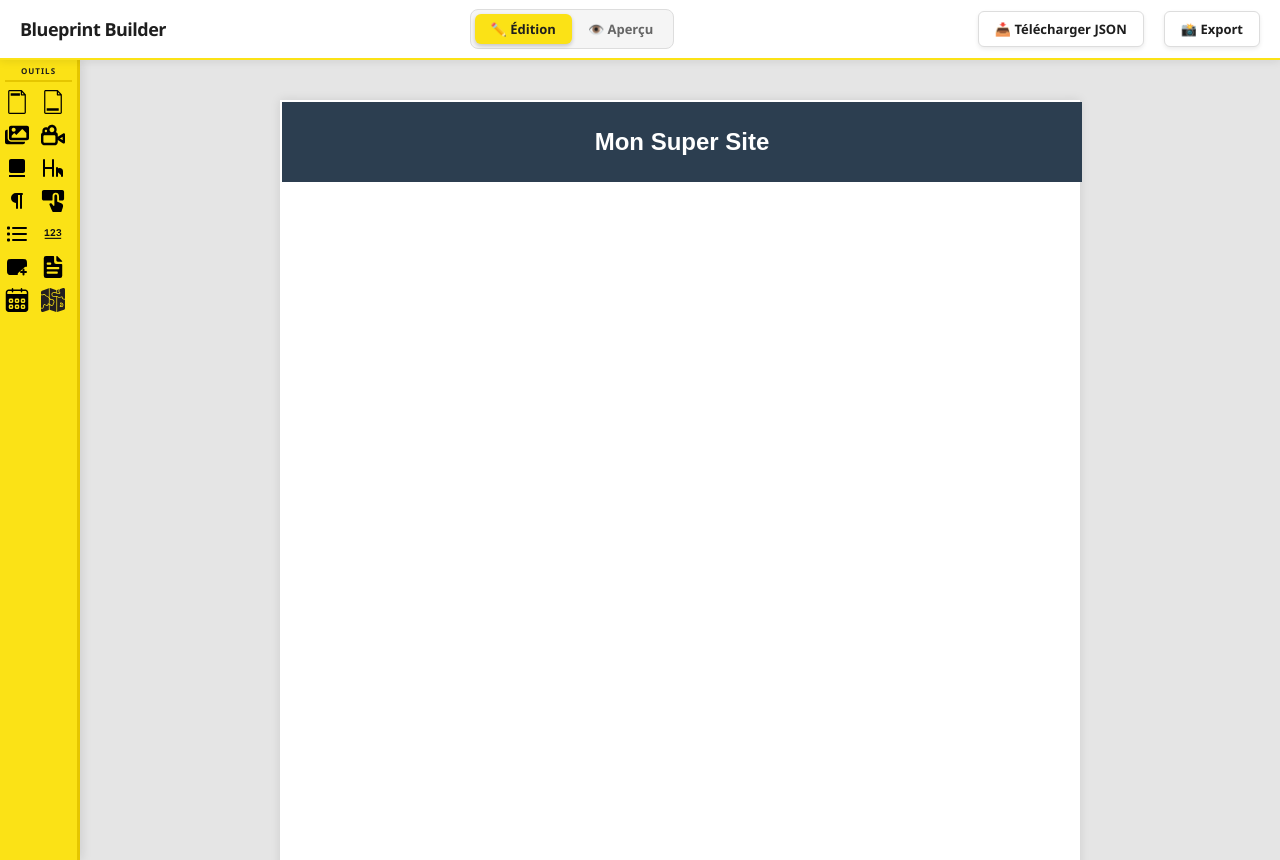
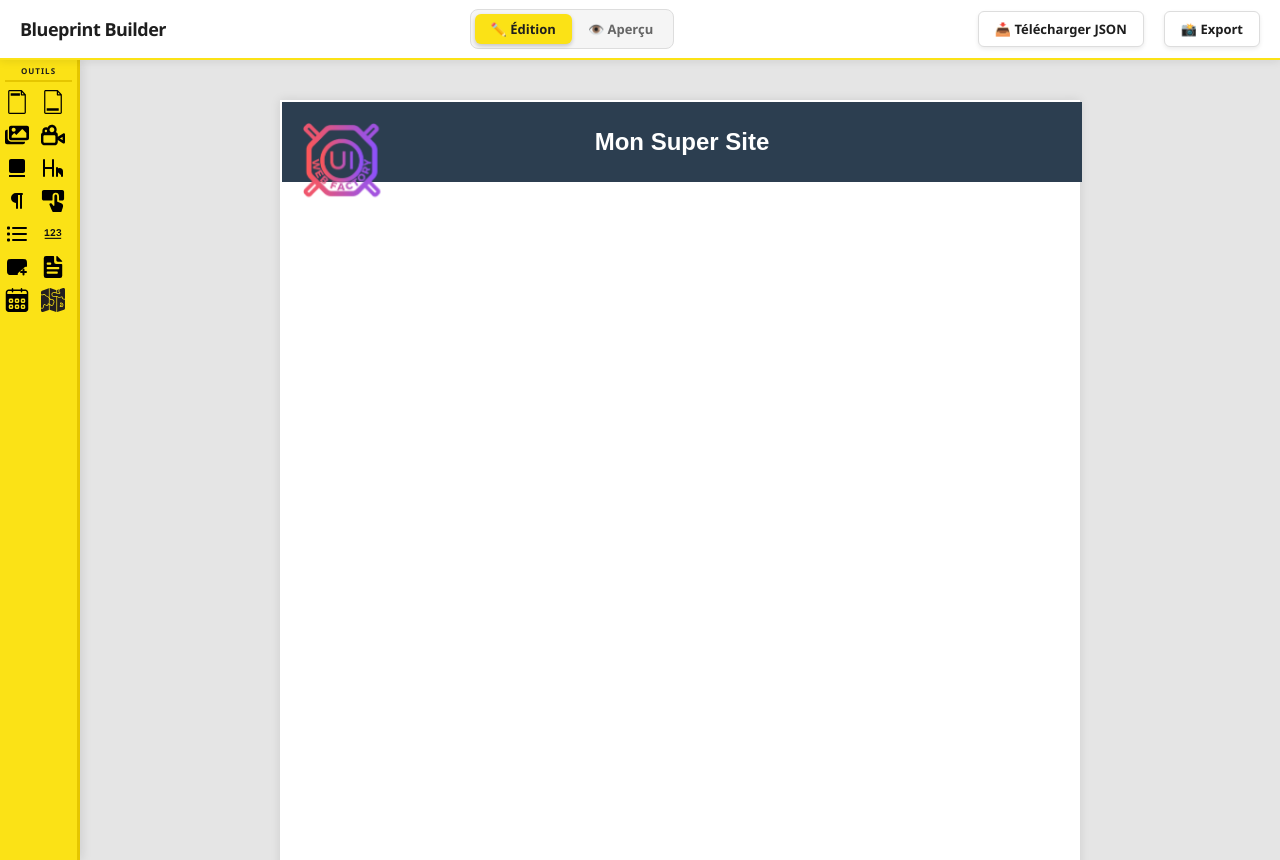
Before and after one commit to ThoomassC/blueprint, a React (Vite) app: page / in a window 1280 px wide. Shown: the top 860 px of the page. Built offline with nearby package versions, Linux system fonts and the light colour scheme.

Commit message:
feat : add logo in maquette

```diff
--- a/src/components/Editor/Canvas.tsx
+++ b/src/components/Editor/Canvas.tsx
@@ -1,14 +1,18 @@
-import { useState, useRef, useEffect } from 'react';
-import { useDroppable } from '@dnd-kit/core';
-import { useEditorStore } from '../../store/useEditorStore';
-import { DraggableCanvasElement } from './DraggableCanvasElement';
+import { useState, useRef, useEffect } from "react";
+import { useDroppable } from "@dnd-kit/core";
+import { useEditorStore } from "../../store/useEditorStore";
+import { DraggableCanvasElement } from "./DraggableCanvasElement";
 
 export const Canvas = () => {
   const elements = useEditorStore((state) => state.elements);
   const selectElement = useEditorStore((state) => state.selectElement);
   const selectedId = useEditorStore((state) => state.selectedId);
-  const backgroundColor = useEditorStore((state) => state.canvasBackgroundColor);
-  const setBackgroundColor = useEditorStore((state) => state.setCanvasBackgroundColor);
+  const backgroundColor = useEditorStore(
+    (state) => state.canvasBackgroundColor
+  );
+  const setBackgroundColor = useEditorStore(
+    (state) => state.setCanvasBackgroundColor
+  );
 
   const [showPalette, setShowPalette] = useState(false);
   // Position par défaut ajustée pour être visible sur les petits écrans
@@ -17,7 +21,7 @@ export const Canvas = () => {
   const dragOffset = useRef({ x: 0, y: 0 });
 
   const { setNodeRef, isOver } = useDroppable({
-    id: 'canvas-drop-zone',
+    id: "canvas-drop-zone",
   });
 
   const handleBackgroundClick = () => {
@@ -48,12 +52,12 @@ export const Canvas = () => {
     };
 
     if (isDraggingPalette) {
-      window.addEventListener('mousemove', handleMouseMove);
-      window.addEventListener('mouseup', handleMouseUp);
+      window.addEventListener("mousemove", handleMouseMove);
+      window.addEventListener("mouseup", handleMouseUp);
     }
     return () => {
-      window.removeEventListener('mousemove', handleMouseMove);
-      window.removeEventListener('mouseup', handleMouseUp);
+      window.removeEventListener("mousemove", handleMouseMove);
+      window.removeEventListener("mouseup", handleMouseUp);
     };
   }, [isDraggingPalette]);
 
@@ -65,38 +69,63 @@ export const Canvas = () => {
       className="canvas-container"
       onClick={() => selectElement(null)}
       style={{
-            position: 'relative',
-            width: '100%',
-            height: '100vh',
+        position: "relative",
+        width: "100%",
+        height: "100vh",
         // --- CHANGEMENTS MAJEURS ICI ---
-            overflow: 'auto',        // 1. Active les barres de défilement
-            display: 'flex',         // 2. Utilise Flexbox pour centrer
-            justifyContent: 'center',// 2. Centre horizontalement
-            backgroundColor: '#e5e5e5', // 3. Ajout d'un gris de fond pour distinguer la feuille
-            padding: '40px 0',       // 4. Ajoute de l'espace en haut et en bas
+        overflow: "auto", // 1. Active les barres de défilement
+        display: "flex", // 2. Utilise Flexbox pour centrer
+        justifyContent: "center", // 2. Centre horizontalement
+        backgroundColor: "#e5e5e5", // 3. Ajout d'un gris de fond pour distinguer la feuille
+        padding: "40px 0", // 4. Ajoute de l'espace en haut et en bas
       }}
     >
       <div
         ref={setNodeRef}
-            className={`page-sheet ${isOver ? 'highlight' : ''}`}
+        className={`page-sheet ${isOver ? "highlight" : ""}`}
         onClick={(e) => {
           e.stopPropagation();
           handleBackgroundClick();
         }}
         style={{
           // Suppression de 'position: absolute' s'il y était, relative est mieux ici
-              position: 'relative',
+          position: "relative",
           backgroundColor: backgroundColor,
           width: canvasWidth,
           height: canvasHeight,
           // Empêche la feuille de rétrécir
           flexShrink: 0,
-              boxShadow: '0 0 10px rgba(0,0,0,0.1)',
+          boxShadow: "0 0 10px rgba(0,0,0,0.1)",
           // Pas de margin nécessaire grâce au padding du parent
         }}
       >
+        {/* Logo fixe en haut à gauche - non modifiable */}
+        <div
+          style={{
+            position: "absolute",
+            top: "20px",
+            left: "20px",
+            zIndex: 9999,
+            pointerEvents: "none",
+          }}
+        >
+          <img
+            src="/src/assets/logo.png"
+            alt="Logo du site"
+            style={{
+              width: "80px",
+              height: "auto",
+              objectFit: "contain",
+              display: "block",
+            }}
+          />
+        </div>
+
         {elements.length === 0 && (
-              <div className="empty-state" style={{ padding: 20, textAlign: 'center', color: '#aaa' }}>
+          <div
+            className="empty-state"
+            style={{ padding: 20, textAlign: "center", color: "#aaa" }}
+          >
             Glissez un élément n'importe où ici
           </div>
         )}
@@ -112,32 +141,34 @@ export const Canvas = () => {
           onClick={(e) => e.stopPropagation()}
           style={{
             // --- CHANGEMENT POUR LA PALETTE ---
-                  position: 'fixed', // 5. 'fixed' au lieu de 'absolute'
+            position: "fixed", // 5. 'fixed' au lieu de 'absolute'
             left: palettePosition.x,
             top: palettePosition.y,
-                  width: '220px',
-                  backgroundColor: 'white',
-                  borderRadius: '8px',
-                  boxShadow: '0 10px 25px rgba(0,0,0,0.15)',
+            width: "220px",
+            backgroundColor: "white",
+            borderRadius: "8px",
+            boxShadow: "0 10px 25px rgba(0,0,0,0.15)",
             zIndex: 100,
-                  overflow: 'hidden',
-                  border: '1px solid #e0e0e0',
+            overflow: "hidden",
+            border: "1px solid #e0e0e0",
           }}
         >
           {/* ... (Le reste du contenu de la palette reste identique) ... */}
           <div
             style={{
-                    padding: '8px 12px',
-                    background: '#f1f3f5',
-                    borderBottom: '1px solid #ddd',
-                    display: 'flex',
-                    alignItems: 'center',
-                    justifyContent: 'space-between',
-                    cursor: isDraggingPalette ? 'grabbing' : 'grab',
-                    userSelect: 'none',
+              padding: "8px 12px",
+              background: "#f1f3f5",
+              borderBottom: "1px solid #ddd",
+              display: "flex",
+              alignItems: "center",
+              justifyContent: "space-between",
+              cursor: isDraggingPalette ? "grabbing" : "grab",
+              userSelect: "none",
             }}
           >
-            <span style={{ fontSize: '13px', fontWeight: '600', color: '#444' }}>
+            <span
+              style={{ fontSize: "13px", fontWeight: "600", color: "#444" }}
+            >
               Arrière-plan
             </span>
             <button
@@ -146,12 +177,12 @@ export const Canvas = () => {
                 setShowPalette(false);
               }}
               style={{
-                      background: 'transparent',
-                      border: 'none',
-                      fontSize: '16px',
-                      cursor: 'pointer',
-                      color: '#666',
-                      padding: '0 4px',
+                background: "transparent",
+                border: "none",
+                fontSize: "16px",
+                cursor: "pointer",
+                color: "#666",
+                padding: "0 4px",
                 lineHeight: 1,
               }}
             >
@@ -159,20 +190,27 @@ export const Canvas = () => {
             </button>
           </div>
 
-              <div style={{ padding: '15px' }}>
-                <label style={{ display: 'block', marginBottom: '8px', fontSize: '12px', color: '#666' }}>
+          <div style={{ padding: "15px" }}>
+            <label
+              style={{
+                display: "block",
+                marginBottom: "8px",
+                fontSize: "12px",
+                color: "#666",
+              }}
+            >
               Couleur de remplissage
             </label>
 
-                <div style={{ display: 'flex', alignItems: 'center', gap: '10px' }}>
+            <div style={{ display: "flex", alignItems: "center", gap: "10px" }}>
               <div
                 style={{
-                        position: 'relative',
-                        width: '36px',
-                        height: '36px',
-                        borderRadius: '50%',
-                        overflow: 'hidden',
-                        border: '1px solid #ccc',
+                  position: "relative",
+                  width: "36px",
+                  height: "36px",
+                  borderRadius: "50%",
+                  overflow: "hidden",
+                  border: "1px solid #ccc",
                 }}
               >
                 <input
@@ -180,20 +218,26 @@ export const Canvas = () => {
                   value={backgroundColor}
                   onChange={(e) => setBackgroundColor(e.target.value)}
                   style={{
-                          position: 'absolute',
-                          top: '-50%',
-                          left: '-50%',
-                          width: '200%',
-                          height: '200%',
-                          border: 'none',
-                          cursor: 'pointer',
+                    position: "absolute",
+                    top: "-50%",
+                    left: "-50%",
+                    width: "200%",
+                    height: "200%",
+                    border: "none",
+                    cursor: "pointer",
                     margin: 0,
                     padding: 0,
                   }}
                 />
               </div>
-                  <div style={{ display: 'flex', flexDirection: 'column' }}>
-                <span style={{ fontSize: '14px', fontFamily: 'monospace', color: '#333' }}>
+              <div style={{ display: "flex", flexDirection: "column" }}>
+                <span
+                  style={{
+                    fontSize: "14px",
+                    fontFamily: "monospace",
+                    color: "#333",
+                  }}
+                >
                   {backgroundColor.toUpperCase()}
                 </span>
               </div>
--- a/src/components/Editor/RenderNode.tsx
+++ b/src/components/Editor/RenderNode.tsx
@@ -98,6 +98,21 @@ export const RenderNode = ({ element }: { element: EditorElement }) => {
           src={element.content}
           alt="Contenu"
           style={{ ...styles, objectFit: "cover", display: "block" }}
+          draggable={false}
+        />
+      );
+
+    case "logo":
+      return (
+        <img
+          src={element.content}
+          alt="Logo du site"
+          style={{
+            ...styles,
+            objectFit: "contain",
+            display: "block",
+            cursor: "pointer",
+          }}
           draggable={false}
         />
       );
--- a/src/store/useEditorStore.ts
+++ b/src/store/useEditorStore.ts
@@ -486,6 +486,7 @@ export const useEditorStore = create<EditorState>((set, get) => ({
         textarea: "Zone de texte multiligne",
         heading: element.content || "En-tête",
         input: "Champ de saisie",
+        logo: "Logo du site",
       };
 
       return ariaLabels[element.type] || "Élément";
--- a/src/types/editor.ts
+++ b/src/types/editor.ts
@@ -17,7 +17,8 @@ export type ElementType =
   | "carousel"
   | "textarea"
   | "heading"
-  | "input";
+  | "input"
+  | "logo";
 
 export interface MapMarker {
   id: string;
```
Also changed, not shown: src/services/audioDescription.ts (+46 -45 lines), src/assets/logo.png (added). Lines whose indentation alone changed are shown as unchanged.
